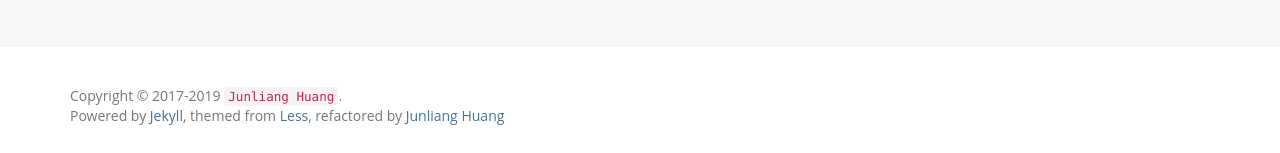
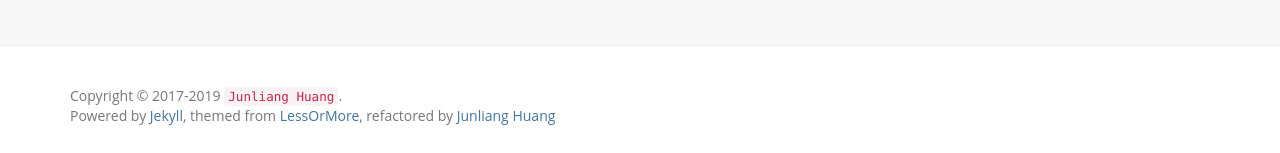
Before and after one commit to hjl21/hjl21.github.io, a Jekyll site: the page built from index.html, in a window 1280 px wide and 900 px high, scrolled down 2409 px. Shown: the part 744-897 px from the top of the window. Built offline with Jekyll 4.4.1, drawn with Linux system fonts in a browser that asks for light colours; nearby versions of some CDN libraries; a script that is not in the unit is left out; the list of posts is cut into pages by our own code; comment, search, counter and statistics services are not loaded.

Commit message:
modified lessormore theme url

```diff
--- a/_includes/footer.html
+++ b/_includes/footer.html
@@ -1,7 +1,7 @@
 <footer class="footer" role="contentinfo">
 	<div class="container">
 		<p class="copyright">Copyright &copy; 2017-{{ site.time | date: '%Y' }} <a href="{{site.resume_site}}"><code>{{ site.author }}</code></a>.</p>
-		<p>Powered by <a href="http://jekyllrb.com">Jekyll</a>, themed from <a href="http://lesscss.cn/">Less</a>, refactored by <a href="https://hjl21.github.io/">Junliang Huang</a></p>
+		<p>Powered by <a href="http://jekyllrb.com">Jekyll</a>, themed from <a href="http://jekyllthemes.org/themes/Less-Or-More/">LessOrMore</a>, refactored by <a href="https://hjl21.github.io/">Junliang Huang</a></p>
 	</div>
 </footer>
 
```
